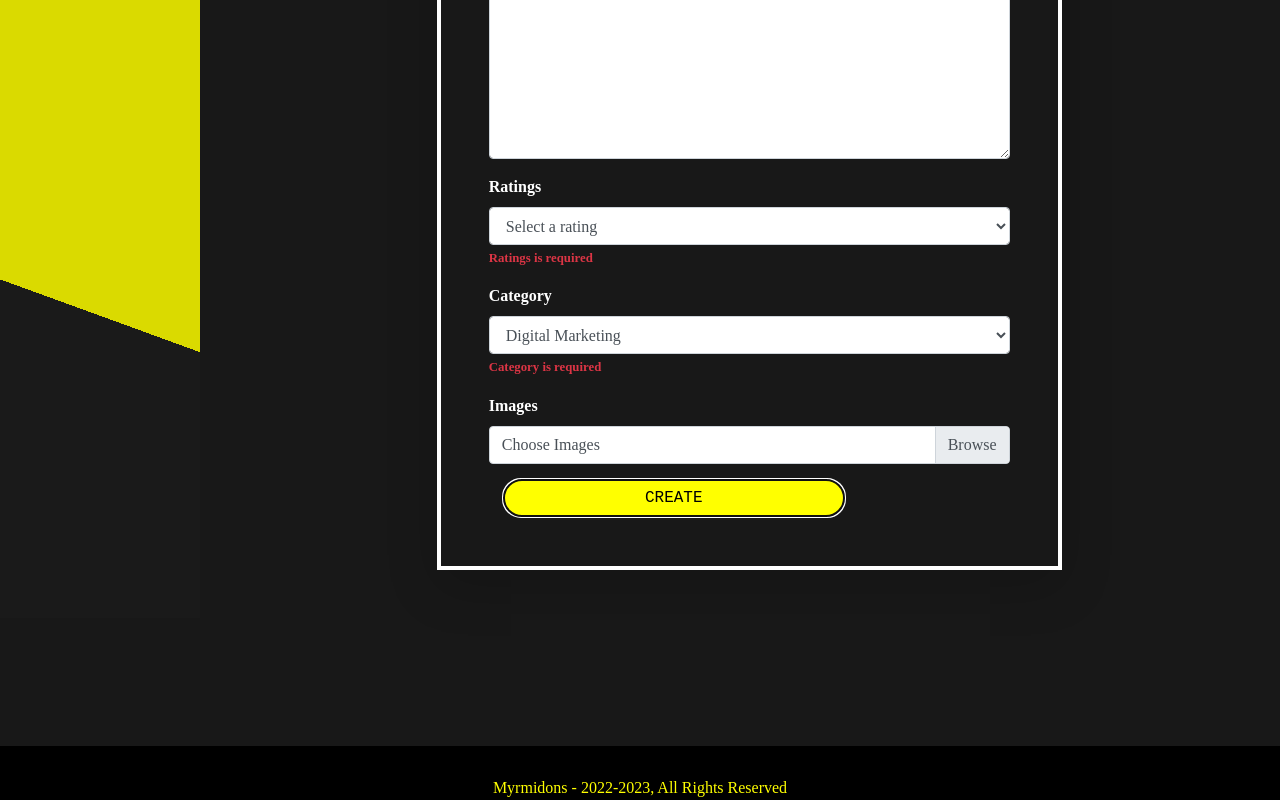
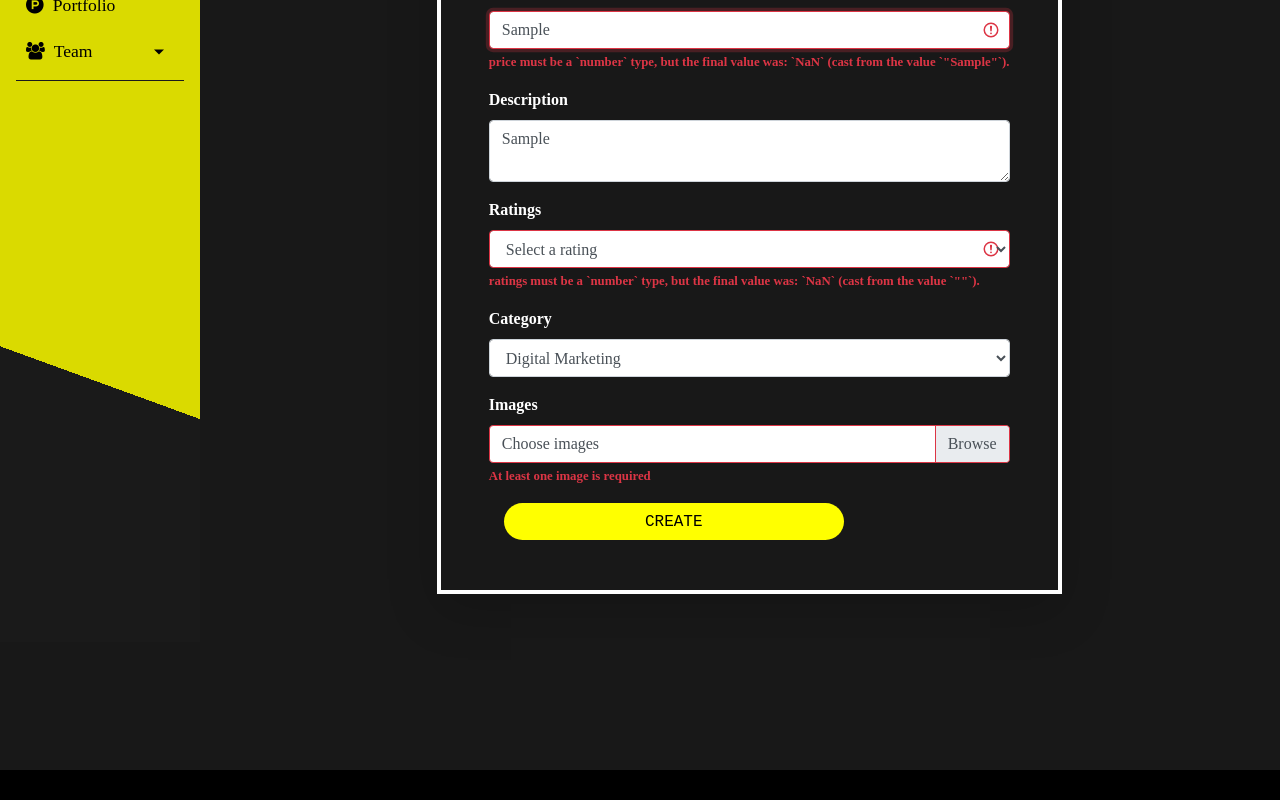
Before and after one commit to RyouKinoshita/myrmidons, a React (Create React App) app in the folder frontend/: page /admin/service/new in a window 1280 px wide. Both pictures are taken after typing "Sample", "Sample", "Sample" into the empty fields and a click on the button "CREATE". Built offline with nearby package versions, Linux system fonts and the light colour scheme; a web font is replaced by a local one.

Commit message:
new service form vali

```diff
--- a/frontend/src/Components/Admin/NewService.js
+++ b/frontend/src/Components/Admin/NewService.js
@@ -6,7 +6,8 @@
 import axios from "axios";
 import { toast } from "react-toastify";
 import "react-toastify/dist/ReactToastify.css";
-import { Formik, Field, Form, ErrorMessage } from "formik";
+import { useForm } from "react-hook-form";
+import { yupResolver } from "@hookform/resolvers/yup";
 import * as Yup from "yup";
 
 const NewService = () => {
@@ -32,11 +33,39 @@
 
   let navigate = useNavigate();
 
-  const onChange = (e, setFieldValue) => {
+  const validationSchema = Yup.object().shape({
+    name: Yup.string().required("Name is required"),
+    price: Yup.number()
+      .required("Price is required")
+      .positive("Price must be a positive number"),
+    description: Yup.string().required("Description is required"),
+    ratings: Yup.number()
+      .required("Ratings is required")
+      .positive("Ratings must be a positive number")
+      .integer("Ratings must be an integer"),
+    category: Yup.string().required("Category is required"),
+    images: Yup.array()
+      .required("At least one image is required")
+      .test("fileSize", "Each file must be no more than 10mb", (value) =>
+        value.every((file) => file.size <= 1024 * 1024 * 10)
+      ),
+  });
+
+  const {
+    register,
+    handleSubmit,
+    formState: { errors },
+    setValue,
+  } = useForm({
+    resolver: yupResolver(validationSchema),
+  });
+
+  const onChange = (e) => {
     const files = Array.from(e.target.files);
+    console.log(files); // Log the selected files
     setImagesPreview([]);
     setImages([]);
-    setFieldValue("images", files);
+    setValue("images", files);
     files.forEach((file) => {
       const reader = new FileReader();
       reader.onload = () => {
@@ -86,23 +115,30 @@
     }
   }, [error, success]);
 
-  const validationSchema = Yup.object().shape({
-    name: Yup.string().required("Name is required"),
-    price: Yup.number()
-      .required("Price is required")
-      .positive("Price must be a positive number"),
-    description: Yup.string().required("Description is required"),
-    ratings: Yup.number()
-      .required("Ratings is required")
-      .positive("Ratings must be a positive number")
-      .integer("Ratings must be an integer"),
-    category: Yup.string().required("Category is required"),
-    images: Yup.array()
-      .required("At least one image is required")
-      .test("fileSize", "Each file must be no more than 10mb", (value) =>
-        value.every((file) => file.size <= 1024 * 1024 * 10)
-      ),
+  const onSubmit = async (data) => {
+    const formData = new FormData();
+    formData.set("name", data.name);
+    formData.set("price", data.price);
+    formData.set("description", data.description);
+    formData.set("ratings", data.ratings);
+    formData.set("category", data.category);
+    for (let i = 0; i < data.images.length; i++) {
+      const file = data.images[i];
+      const base64 = await convertFileToBase64(file);
+      formData.append("images", base64);
+    }
+
+    newService(formData);
+  };
+
+  function convertFileToBase64(file) {
+    return new Promise((resolve, reject) => {
+      const reader = new FileReader();
+      reader.onloadend = () => resolve(reader.result);
+      reader.onerror = reject;
+      reader.readAsDataURL(file);
     });
+  }
 
   return (
     <Fragment>
@@ -115,34 +151,8 @@
         <div className="col-12 col-md-10">
           <Fragment>
             <div className="wrapper my-5">
-              <Formik
-                initialValues={{
-                  name: "",
-                  price: "",
-                  description: "",
-                  ratings: "",
-                  category: "",
-                  images: [],
-                }}
-                validationSchema={validationSchema}
-                onSubmit={(values, { setSubmitting }) => {
-                  setSubmitting(true);
-
-                  const formData = new FormData();
-                  formData.set("name", values.name);
-                  formData.set("price", values.price);
-                  formData.set("description", values.description);
-                  formData.set("ratings", values.ratings);
-                  formData.set("category", values.category);
-                  values.images.forEach((image, index) => {
-                    formData.append(`images`, image);
-                  });
-
-                  newService(formData);
-                }}
-              >
-                {({ setFieldValue, errors, touched }) => (
-                  <Form
+              <form
+                onSubmit={handleSubmit(onSubmit)}
                 className="shadow-lg"
                 encType="multipart/form-data"
                 style={{ border: "solid 4px white" }}
@@ -151,57 +161,58 @@
 
                 <div className="form-group">
                   <label htmlFor="name_field">Name</label>
-                      <Field
+                  <input
                     type="text"
                     id="name_field"
-                        className="form-control"
-                        name="name"
+                    className={`form-control ${
+                      errors.name ? "is-invalid" : ""
+                    }`}
+                    {...register("name")}
                   />
-                      <ErrorMessage
-                        name="name"
-                        component="div"
-                        className="invalid-feedback d-block"
-                      />
+                  {errors.name && (
+                    <p className="invalid-feedback">{errors.name.message}</p>
+                  )}
                 </div>
 
                 <div className="form-group">
                   <label htmlFor="price_field">Price</label>
-                      <Field
+                  <input
                     type="text"
                     id="price_field"
-                        className="form-control"
-                        name="price"
+                    className={`form-control ${
+                      errors.price ? "is-invalid" : ""
+                    }`}
+                    {...register("price")}
                   />
-                      <ErrorMessage
-                        name="price"
-                        component="div"
-                        className="invalid-feedback d-block"
-                      />
+                  {errors.price && (
+                    <p className="invalid-feedback">{errors.price.message}</p>
+                  )}
                 </div>
 
                 <div className="form-group">
                   <label htmlFor="description_field">Description</label>
-                      <Field
-                        as="textarea"
-                        className="form-control"
+                  <textarea
                     id="description_field"
-                        rows="8"
-                        name="description"
+                    className={`form-control ${
+                      errors.description ? "is-invalid" : ""
+                    }`}
+                    {...register("description")}
                   />
-                      <ErrorMessage
-                        name="description"
-                        component="div"
-                        className="invalid-feedback d-block"
-                      />
+                  {errors.description && (
+                    <p className="invalid-feedback">
+                      {errors.description.message}
+                    </p>
+                  )}
                 </div>
 
                 <div className="form-group">
                   <label htmlFor="ratings_field">Ratings</label>
-                      <Field
-                        as="select"
+                  <select
                     id="ratings_field"
-                        className="form-control"
-                        name="ratings"
+                    className={`form-control ${
+                      errors.ratings ? "is-invalid" : ""
+                    }`}
+                    {...register("ratings")}
                   >
                     <option value="">Select a rating</option>
                     <option value="1">1</option>
@@ -209,55 +220,55 @@
                     <option value="3">3</option>
                     <option value="4">4</option>
                     <option value="5">5</option>
-                      </Field>
-                      <ErrorMessage
-                        name="ratings"
-                        component="div"
-                        className="invalid-feedback d-block"
-                      />
+                  </select>
+                  {errors.ratings && (
+                    <p className="invalid-feedback">{errors.ratings.message}</p>
+                  )}
                 </div>
 
                 <div className="form-group">
                   <label htmlFor="category_field">Category</label>
-                      <Field
-                        as="select"
-                        className="form-control"
+                  <select
                     id="category_field"
-                        name="category"
+                    className={`form-control ${
+                      errors.category ? "is-invalid" : ""
+                    }`}
+                    {...register("category")}
                   >
                     {categories.map((category) => (
                       <option key={category} value={category}>
                         {category}
                       </option>
                     ))}
-                      </Field>
-                      <ErrorMessage
-                        name="category"
-                        component="div"
-                        className="invalid-feedback d-block"
-                      />
+                  </select>
+                  {errors.category && (
+                    <p className="invalid-feedback">
+                      {errors.category.message}
+                    </p>
+                  )}
                 </div>
 
                 <div className="form-group">
                   <label>Images</label>
-
                   <div className="custom-file">
                     <input
                       type="file"
                       name="images"
-                          className="custom-file-input"
-                          id="customFile"
-                          onChange={(e) => onChange(e, setFieldValue)}
+                      className={`custom-file-input ${
+                        errors.images ? "is-invalid" : ""
+                      }`}
+                      onChange={onChange}
                       multiple
                     />
-                        <label
-                          className="custom-file-label"
-                          htmlFor="customFile"
-                        >
-                          Choose Images
+                    <label className="custom-file-label" htmlFor="customFile">
+                      Choose images
                     </label>
+                    {errors.images && (
+                      <p className="invalid-feedback">
+                        {errors.images.message}
+                      </p>
+                    )}
                   </div>
-
                   {imagesPreview.map((img) => (
                     <img
                       src={img}
@@ -268,11 +279,6 @@
                       height="52"
                     />
                   ))}
-                      <ErrorMessage
-                        name="images"
-                        component="div"
-                        className="invalid-feedback d-block"
-                      />
                 </div>
 
                 <button
@@ -283,9 +289,7 @@
                 >
                   CREATE
                 </button>
-                  </Form>
-                )}
-              </Formik>
+              </form>
             </div>
           </Fragment>
         </div>
```
Lines whose indentation alone changed are shown as unchanged.
